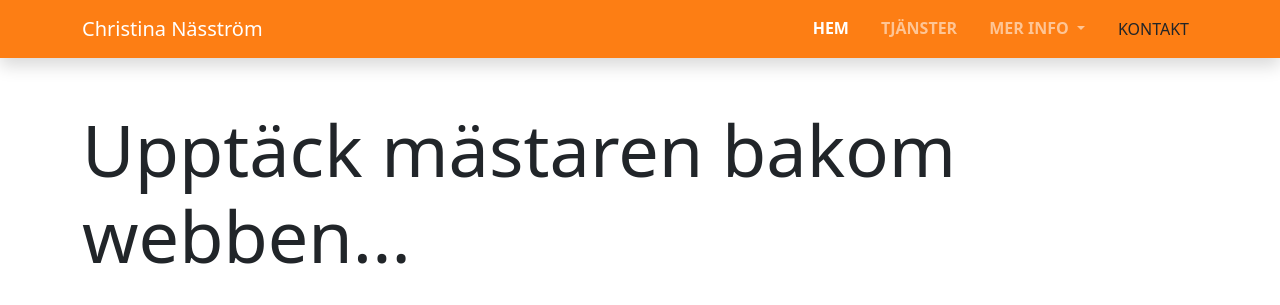
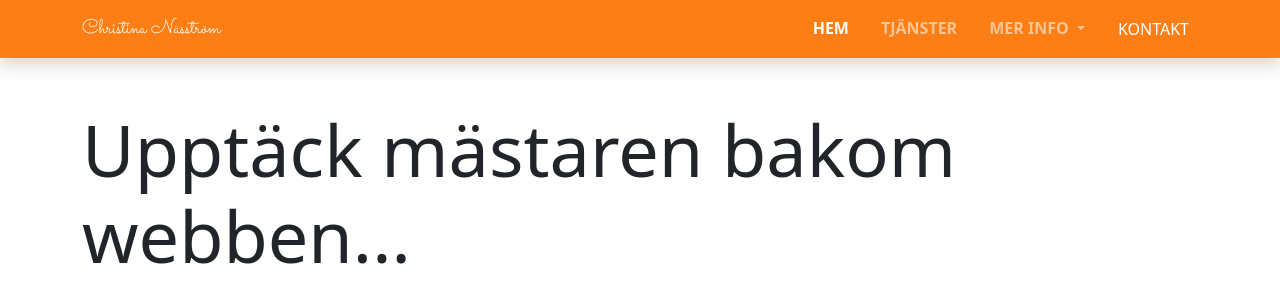
Before and after one commit to Kicki13/css-ramverk--bootstrap-sass, a website: page index.html in a window 1280 px wide. Shown: the top 305 px of the page. Drawn offline with Linux system fonts and the light colour scheme.

Commit message:
uppdatering av nav-section

```diff
--- a/index.html
+++ b/index.html
@@ -42,7 +42,7 @@
             </ul>
           </li>
           <li class="nav-item fw-semibold text-uppercase">
-            <a class="btn btn-outline-light p-2 rounded-pill" href="#">Kontakt</a>
+            <a class="btn btn-outline-light text-white p-2 rounded-pill" href="#">Kontakt</a>
           </li>
         </ul>
       </div>
--- a/scss/components/_my-typography.scss
+++ b/scss/components/_my-typography.scss
@@ -3,3 +3,9 @@
 // Sacramento och Montserrat
 
 @import url("https://fonts.googleapis.com/css2?family=Montserrat:ital,wght@0,100..900;1,100..900&family=Sacramento&display=swap");
+
+// $font-family-sans-serif: "Sacramento", sans-serif;
+$header-font-family: "Sacramento";
+$body-font-family: "Montserrat", sans-serif;
+
+// $bs-navbar-brand-font-size: 1.5rem;
--- a/scss/sections/_1-navbar.scss
+++ b/scss/sections/_1-navbar.scss
@@ -0,0 +1,6 @@
+// Navbar section
+
+.navbar-brand {
+	font-family: $header-font-family;
+	// font-size: 60px;
+}
```
Also changed, not shown: scss/custom.css, 1 other file.
